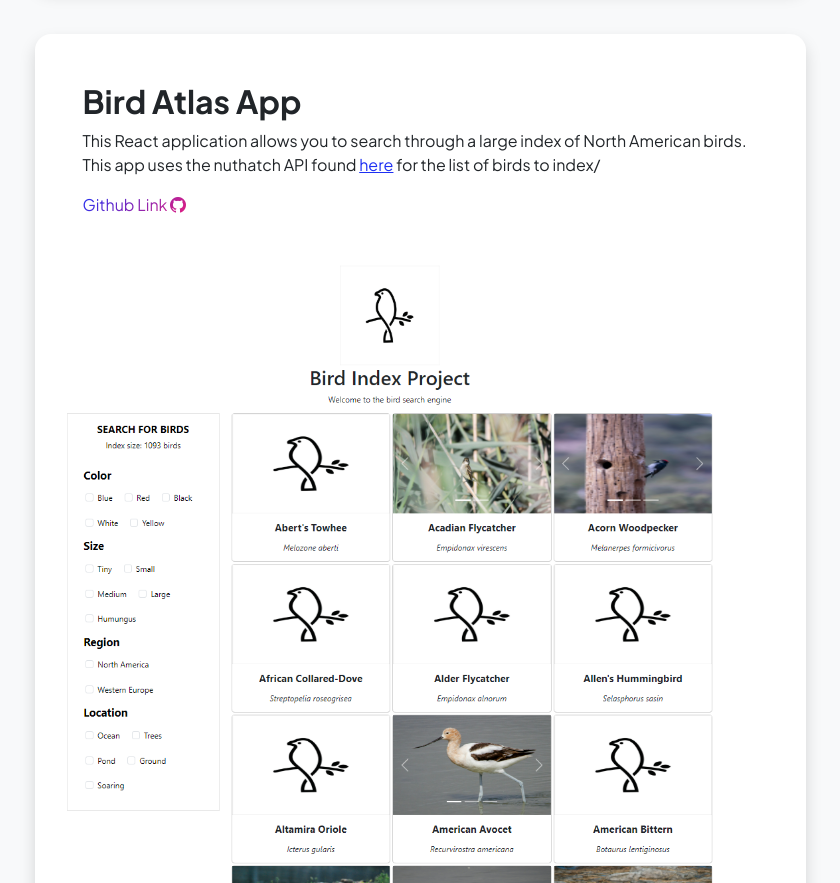
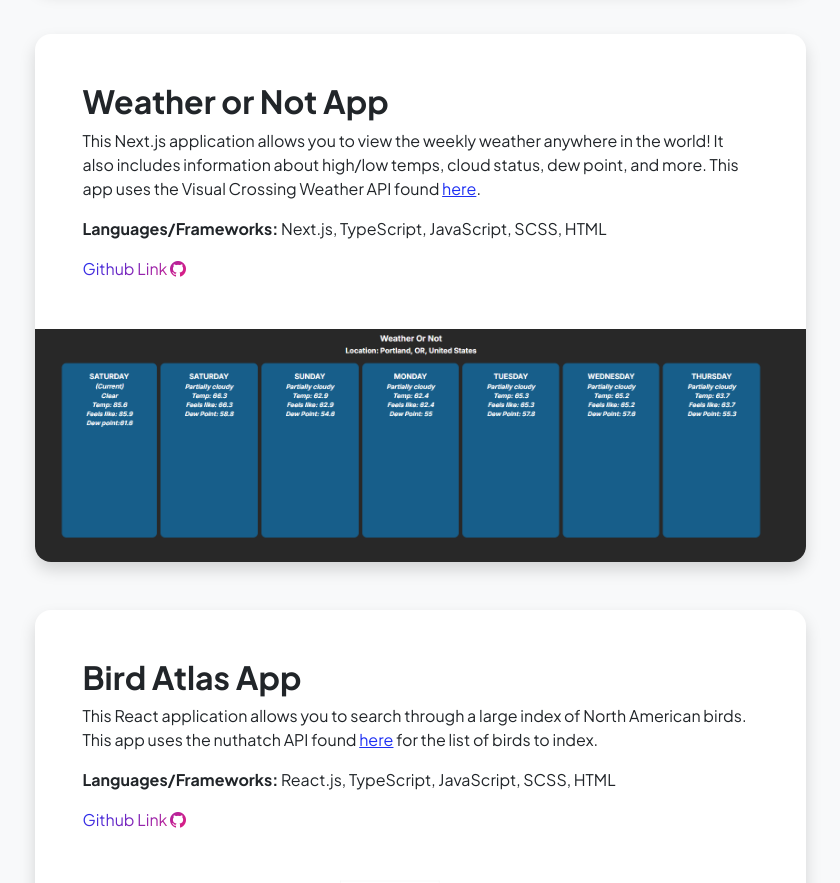
Before and after one commit to alyssajsharpe/alyssajsharpe.github.io, a plain HTML site: page projects.html in a window 1280 px wide. Shown: the part 860-1743 px from the top of the page, without its empty margins (220-1060 px from the left). Drawn offline with nearby package versions, Linux system fonts and the light colour scheme.

Commit message:
Adding new Weather project to the projects page.

```diff
--- a/projects.html
+++ b/projects.html
@@ -58,52 +58,46 @@
 
                             </div>
                             <!-- Project Card 2-->
-                            <!-- <div class="card overflow-hidden shadow rounded-4 border-0 mb-5">
+                            <div class="card overflow-hidden shadow rounded-4 border-0 mb-5">
                                 <div class="card-body p-0">
                                     <div class="d-flex align-items-center">
                                         <div class="p-5">
-                                            <h2 class="fw-bolder">Bird Atlas App</h2>
-                                            <p>This application allows you to search through a large index of North American birds.</p> It currently uses the nuthatch API found here for the list of birds: https://nuthatch.lastelm.software/swagger.html
-                                                <a href="https://www.hartlandareafoodpantry.org/">Visit the site here!</a>
-
+                                            <h2 class="fw-bolder">Weather or Not App</h2>
+                                            <p>This Next.js application allows you to view the weekly weather anywhere in the world! It also includes information about high/low temps, cloud status, dew point, and more. This app uses the Visual Crossing Weather API found <a href="https://www.visualcrossing.com/resources/documentation/weather-api/timeline-weather-api/">here</a>.</p>
+                                            <p><strong>Languages/Frameworks:</strong> Next.js, TypeScript, JavaScript, SCSS, HTML</p>
                                             <a class="text-gradient" href="https://github.com/alyssajsharpe/Bird-Atlas">Github Link <i class="bi bi-github"></i></a>
-
                                         </div>
                                     </div>
                                 </div>
-                                <img class="img-fluid" src="assets/birdapp.png" alt="Bird App Screenshot" />
-
-
-                            </div> -->
+                                <img class="img-fluid" src="assets/weatherornot.png" alt="Weather or Not App Screenshot" />
+                            </div>
+                            <!-- Project Card 3 -->
                             <div class="card overflow-hidden shadow rounded-4 border-0 mb-5">
                                 <div class="card-body p-0">
                                     <div class="d-flex align-items-center">
                                         <div class="p-5">
                                             <h2 class="fw-bolder">Bird Atlas App</h2>
-                                            <p>This React application allows you to search through a large index of North American birds. This app uses the nuthatch API found <a href="https://nuthatch.lastelm.software/swagger.html">here</a> for the list of birds to index/
-
-                                            </p>
+                                            <p>This React application allows you to search through a large index of North American birds. This app uses the nuthatch API found <a href="https://nuthatch.lastelm.software/swagger.html">here</a> for the list of birds to index. </p>
+                                            <p><strong>Languages/Frameworks:</strong> React.js, TypeScript, JavaScript, SCSS, HTML</p>
                                             <a class="text-gradient" href="https://github.com/alyssajsharpe/Bird-Atlas">Github Link <i class="bi bi-github"></i></a>
-
                                         </div>
                                     </div>
                                 </div>
                                 <img class="img-fluid" src="assets/birdapp.png" alt="Bird App Screenshot" />
-
                             </div>
-                            <!-- Project Card 3-->
+                            <!-- Project Card 4 -->
                             <div class="card overflow-hidden shadow rounded-4 border-0">
                                 <div class="card-body p-0">
                                     <div class="d-flex align-items-center">
                                         <div class="p-5">
                                             <h2 class="fw-bolder">Blog Template</h2>
                                             <p>This is a blog template project where I am focusing on practicing my front end development skills using HTML, SCSS, and JavaScript. </p>
+                                            <p><strong>Languages/Frameworks:</strong> TypeScript, JavaScript, SCSS, HTML</p>
                                             <a class="text-gradient" href="https://github.com/alyssajsharpe/blog-template">Github Link <i class="bi bi-github"></i></a>
                                         </div>
                                     </div>
                                 </div>
                                 <img class="img-fluid" src="assets/blog_template.png" alt="Example of a blog template" />
-
                             </div>
                         </div>
                     </div>
```
Also changed, not shown: assets/weatherornot.png (added).
